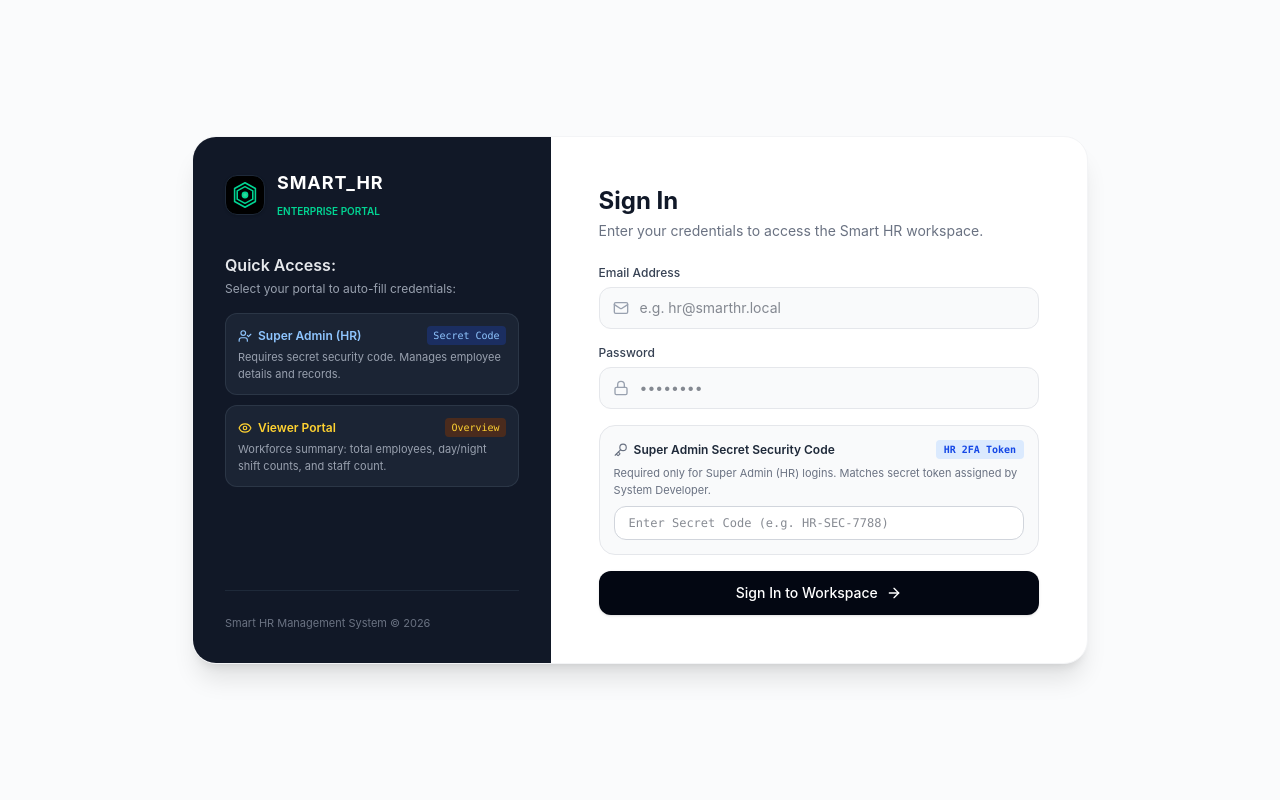
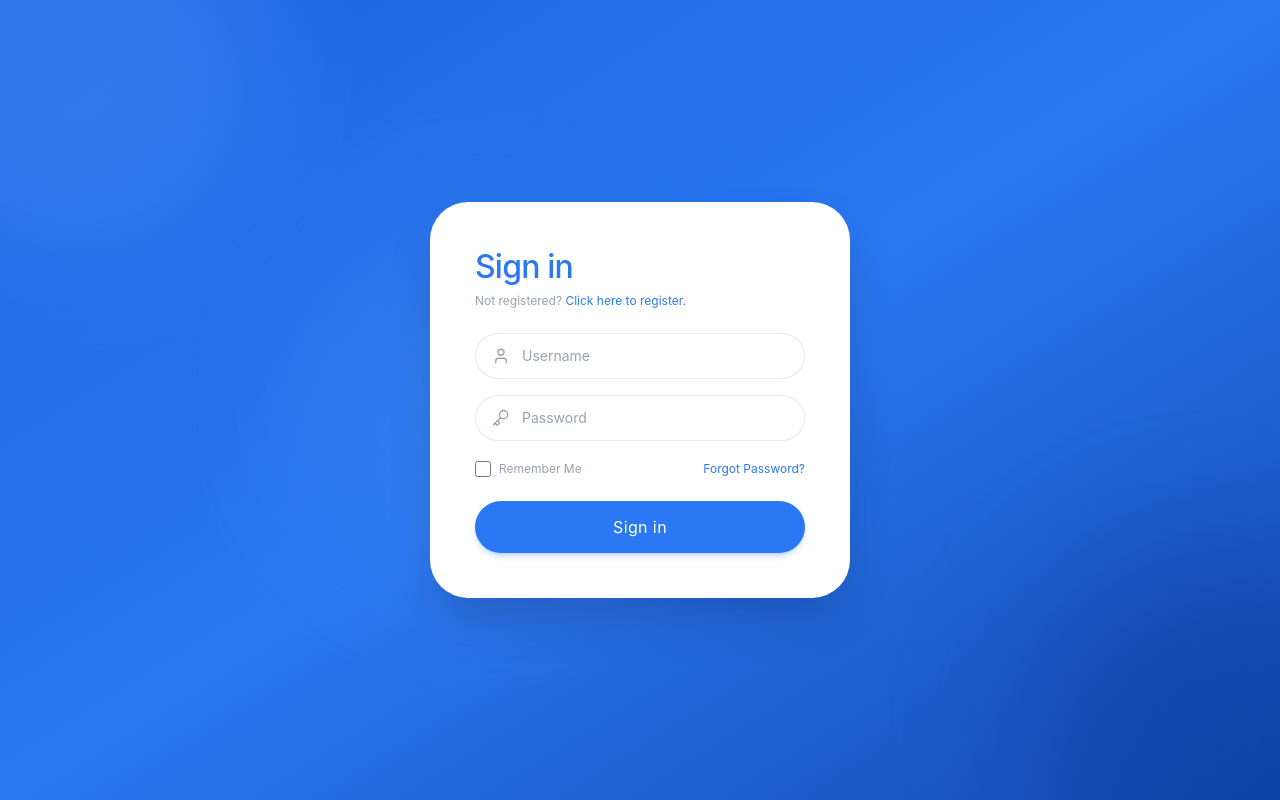
Before and after one commit to d-navanith/employee_management, a React (Vite) app in the folder client/: page /login in a window 1280 px wide. Built offline with nearby package versions, Linux system fonts and the light colour scheme.

Commit message:
Update login UI to match blue blurred card design

```diff
--- a/client/src/pages/Login.jsx
+++ b/client/src/pages/Login.jsx
@@ -1,25 +1,28 @@
 import React, { useState } from 'react';
 import { useNavigate } from 'react-router-dom';
 import { useAuth } from '../context/AuthContext';
-import { ShieldCheck, UserCheck, Eye, Lock, Mail, ArrowRight, AlertCircle, Key, ShieldAlert } from 'lucide-react';
+import { User, Key, ShieldCheck, AlertCircle } from 'lucide-react';
 
 const Login = () => {
   const [email, setEmail] = useState('');
   const [password, setPassword] = useState('');
   const [secretCode, setSecretCode] = useState('');
-  const [isSuperAdminSelected, setIsSuperAdminSelected] = useState(false);
+  const [rememberMe, setRememberMe] = useState(false);
   const [error, setError] = useState('');
   const [loading, setLoading] = useState(false);
+  const [requiresCode, setRequiresCode] = useState(false);
+
   const { login } = useAuth();
   const navigate = useNavigate();
 
-  // Automatically detect if user typed an HR / super admin email
-  const isHrAccount = isSuperAdminSelected || email.toLowerCase().includes('hr@') || email.toLowerCase().includes('admin');
+  // Auto-reveal secret code field if user enters HR/Super Admin email or if server requested it
+  const isHrAccount = requiresCode || email.toLowerCase().includes('hr@') || email.toLowerCase().includes('admin');
 
   const handleSubmit = async (e) => {
     e.preventDefault();
     setError('');
     setLoading(true);
+
     try {
       const user = await login(email, password, secretCode);
       if (user.role === 'VIEWER') {
@@ -30,7 +33,7 @@ const Login = () => {
     } catch (err) {
       console.error(err);
       if (err.response?.data?.requiresSecretCode) {
-        setIsSuperAdminSelected(true);
+        setRequiresCode(true);
       }
       setError(err.response?.data?.message || 'Login failed. Please check your credentials.');
     } finally {
@@ -38,175 +41,123 @@ const Login = () => {
     }
   };
 
-  const setDemoCredentials = (roleEmail, rolePass, roleCode = '') => {
-    setEmail(roleEmail);
-    setPassword(rolePass);
-    setSecretCode(roleCode);
-    setIsSuperAdminSelected(Boolean(roleCode || roleEmail.includes('hr@')));
-    setError('');
-  };
+  return (
+    <div className="min-h-screen relative flex items-center justify-center p-4 bg-[#2370ea] overflow-hidden">
+      {/* Background radial blurs matching the reference image */}
+      <div className="absolute inset-0 bg-gradient-to-br from-[#1d64e0] via-[#2a77f0] to-[#124db5]" />
+      <div className="absolute -top-32 -left-32 w-96 h-96 bg-[#4f95fc] rounded-full filter blur-3xl opacity-40 pointer-events-none" />
+      <div className="absolute -bottom-32 -right-32 w-96 h-96 bg-[#0a3d99] rounded-full filter blur-3xl opacity-50 pointer-events-none" />
+      <div className="absolute top-1/2 left-1/4 -translate-y-1/2 w-80 h-80 bg-[#60a5fa] rounded-full filter blur-[100px] opacity-25 pointer-events-none" />
 
-  return (
-    <div className="min-h-screen bg-[#fafbfc] flex items-center justify-center p-4">
-      <div className="w-full max-w-4xl grid md:grid-cols-5 bg-white rounded-3xl shadow-xl overflow-hidden border border-gray-100">
+      {/* Main Login Card matching the reference UI */}
+      <div className="relative z-10 w-full max-w-[420px] bg-white rounded-[38px] shadow-2xl shadow-blue-950/30 p-8 sm:p-11 border border-white/60">
+        <div className="text-left">
+          {/* Title */}
+          <h1 className="text-[32px] font-medium text-[#2b78f4] tracking-tight leading-tight">
+            Sign in
+          </h1>
 
-        {/* Left Side: Brand & Quick Demo Switcher */}
-        <div className="md:col-span-2 bg-[#111827] text-white p-8 flex flex-col justify-between">
-          <div>
-            <div className="flex items-center gap-3">
-              <div className="w-10 h-10 rounded-xl bg-black border border-gray-800 flex items-center justify-center p-1.5 shadow-sm">
-                <svg viewBox="0 0 100 100" className="w-full h-full text-emerald-400 stroke-current" fill="none" strokeWidth="6">
-                  <polygon points="50 3, 90 25, 90 75, 50 97, 10 75, 10 25" strokeLinejoin="round" />
-                  <polygon points="50 18, 80 34, 80 66, 50 82, 20 66, 20 34" strokeLinejoin="round" />
-                  <circle cx="50" cy="50" r="10" fill="#34d399" />
-                </svg>
-              </div>
-              <div>
-                <h2 className="font-bold text-lg tracking-wider text-white">SMART_HR</h2>
-                <span className="text-[10px] uppercase font-semibold text-emerald-400">Enterprise Portal</span>
-              </div>
+          {/* Subtitle */}
+          <p className="text-xs text-gray-400 mt-1.5 font-normal">
+            Not registered?{' '}
+            <button
+              type="button"
+              onClick={() => alert('Viewer registration can be configured by System Developer in System Settings.')}
+              className="text-[#2b78f4] hover:underline cursor-pointer"
+            >
+              Click here to register.
+            </button>
+          </p>
         </div>
 
-            <div className="mt-8">
-              <h3 className="text-base font-semibold text-gray-200">Quick Access:</h3>
-              <p className="text-xs text-gray-400 mt-1">
-                Select your portal to auto-fill credentials:
-              </p>
-
-              <div className="mt-4 space-y-2.5">
-                {/* 1. Super Admin (HR) with Secret Token */}
-                <button
-                  type="button"
-                  onClick={() => setDemoCredentials('hr@smarthr.local', 'Admin@123', 'HR-SEC-7788')}
-                  className="w-full text-left p-3 rounded-xl bg-gray-800/80 hover:bg-gray-800 border border-gray-700/60 hover:border-blue-500/50 transition-all group cursor-pointer"
-                >
-                  <div className="flex items-center justify-between">
-                    <span className="text-xs font-semibold text-blue-300 flex items-center gap-1.5">
-                      <UserCheck size={14} /> Super Admin (HR)
-                    </span>
-                    <span className="text-[10px] px-1.5 py-0.5 rounded bg-blue-900/50 text-blue-300 font-mono">Secret Code</span>
-                  </div>
-                  <p className="text-[11px] text-gray-400 mt-1">
-                    Requires secret security code. Manages employee details and records.
-                  </p>
-                </button>
-
-                {/* 2. Viewer */}
-                <button
-                  type="button"
-                  onClick={() => setDemoCredentials('viewer@smarthr.local', 'Viewer@123', '')}
-                  className="w-full text-left p-3 rounded-xl bg-gray-800/80 hover:bg-gray-800 border border-gray-700/60 hover:border-amber-500/50 transition-all group cursor-pointer"
-                >
-                  <div className="flex items-center justify-between">
-                    <span className="text-xs font-semibold text-amber-300 flex items-center gap-1.5">
-                      <Eye size={14} /> Viewer Portal
-                    </span>
-                    <span className="text-[10px] px-1.5 py-0.5 rounded bg-amber-900/50 text-amber-300 font-mono">Overview</span>
-                  </div>
-                  <p className="text-[11px] text-gray-400 mt-1">
-                    Workforce summary: total employees, day/night shift counts, and staff count.
-                  </p>
-                </button>
-              </div>
-            </div>
-          </div>
-
-          <div className="text-[11px] text-gray-500 pt-6 border-t border-gray-800">
-            Smart HR Management System &copy; 2026
-          </div>
-        </div>
-
-        {/* Right Side: Login Form */}
-        <div className="md:col-span-3 p-8 lg:p-12 flex flex-col justify-center">
-          <div>
-            <h2 className="text-2xl font-bold text-gray-900">Sign In</h2>
-            <p className="text-sm text-gray-500 mt-1">
-              Enter your credentials to access the Smart HR workspace.
-            </p>
-
+        {/* Error notification */}
         {error && (
-              <div className="mt-4 p-3.5 bg-red-50 border border-red-200 rounded-xl flex items-start gap-2.5 text-xs text-red-700">
-                <AlertCircle size={16} className="shrink-0 mt-0.5" />
+          <div className="mt-4 p-3 bg-red-50 border border-red-200 rounded-2xl flex items-center gap-2 text-xs text-red-600">
+            <AlertCircle size={15} className="shrink-0" />
             <span>{error}</span>
           </div>
         )}
 
+        {/* Form */}
         <form onSubmit={handleSubmit} className="mt-6 space-y-4">
-              {/* Email */}
-              <div>
-                <label className="block text-xs font-medium text-gray-700 mb-1.5">Email Address</label>
+          {/* Username / Email field with user icon */}
           <div className="relative">
-                  <Mail size={16} className="absolute left-3.5 top-1/2 -translate-y-1/2 text-gray-400" />
+            <div className="w-full flex items-center px-4 py-3 rounded-full border border-gray-200/90 bg-white focus-within:border-[#2b78f4] focus-within:ring-2 focus-within:ring-[#2b78f4]/15 transition-all">
+              <User size={18} className="text-gray-400 shrink-0 mr-3 stroke-[1.75]" />
               <input
-                    type="email"
+                type="text"
                 required
                 value={email}
                 onChange={(e) => setEmail(e.target.value)}
-                    placeholder="e.g. hr@smarthr.local"
-                    className="w-full pl-10 pr-4 py-2.5 bg-gray-50 border border-gray-200 rounded-xl text-sm text-gray-900 focus:bg-white focus:border-emerald-500 focus:ring-2 focus:ring-emerald-500/20 transition-all outline-none"
+                placeholder="Username"
+                className="w-full bg-transparent text-sm text-gray-800 placeholder-gray-400 outline-none font-normal"
               />
             </div>
           </div>
 
-              {/* Password */}
-              <div>
-                <label className="block text-xs font-medium text-gray-700 mb-1.5">Password</label>
+          {/* Password field with key icon */}
           <div className="relative">
-                  <Lock size={16} className="absolute left-3.5 top-1/2 -translate-y-1/2 text-gray-400" />
+            <div className="w-full flex items-center px-4 py-3 rounded-full border border-gray-200/90 bg-white focus-within:border-[#2b78f4] focus-within:ring-2 focus-within:ring-[#2b78f4]/15 transition-all">
+              <Key size={18} className="text-gray-400 shrink-0 mr-3 stroke-[1.75]" />
               <input
                 type="password"
                 required
                 value={password}
                 onChange={(e) => setPassword(e.target.value)}
-                    placeholder="••••••••"
-                    className="w-full pl-10 pr-4 py-2.5 bg-gray-50 border border-gray-200 rounded-xl text-sm text-gray-900 focus:bg-white focus:border-emerald-500 focus:ring-2 focus:ring-emerald-500/20 transition-all outline-none"
+                placeholder="Password"
+                className="w-full bg-transparent text-sm text-gray-800 placeholder-gray-400 outline-none font-normal"
               />
             </div>
           </div>
 
-              {/* Super Admin Secret Code / Security Token input */}
-              <div className={`p-3.5 rounded-2xl transition-all border ${
-                isHrAccount
-                  ? 'bg-blue-50/70 border-blue-200'
-                  : 'bg-gray-50 border-gray-200'
-              }`}>
-                <div className="flex items-center justify-between mb-1.5">
-                  <label className="text-xs font-semibold text-gray-800 flex items-center gap-1.5">
-                    <Key size={14} className={isHrAccount ? 'text-blue-600' : 'text-gray-500'} />
-                    Super Admin Secret Security Code
-                  </label>
-                  <span className="text-[10px] font-mono px-2 py-0.5 rounded bg-blue-100 text-blue-700 font-semibold">
-                    HR 2FA Token
-                  </span>
-                </div>
-
-                <p className="text-[11px] text-gray-500 mb-2">
-                  Required only for Super Admin (HR) logins. Matches secret token assigned by System Developer.
-                </p>
-
-                <div className="relative">
+          {/* Secret Code field (Shown when Super Admin / HR credentials are used) */}
+          {isHrAccount && (
+            <div className="relative animate-fadeIn">
+              <div className="w-full flex items-center px-4 py-3 rounded-full border border-blue-200 bg-blue-50/40 focus-within:border-[#2b78f4] focus-within:ring-2 focus-within:ring-[#2b78f4]/15 transition-all">
+                <ShieldCheck size={18} className="text-[#2b78f4] shrink-0 mr-3 stroke-[1.75]" />
                 <input
                   type="text"
                   value={secretCode}
                   onChange={(e) => setSecretCode(e.target.value)}
-                    placeholder="Enter Secret Code (e.g. HR-SEC-7788)"
-                    className="w-full px-3.5 py-2 bg-white border border-gray-300 rounded-xl text-xs font-mono font-medium text-gray-900 focus:border-blue-500 focus:ring-2 focus:ring-blue-500/20 transition-all outline-none"
+                  placeholder="Secret Code"
+                  className="w-full bg-transparent text-sm text-gray-800 placeholder-gray-400 outline-none font-mono"
                 />
               </div>
             </div>
+          )}
 
+          {/* Options: Remember Me & Forgot Password */}
+          <div className="flex items-center justify-between pt-1 text-xs text-gray-400">
+            <label className="flex items-center gap-2 cursor-pointer select-none">
+              <input
+                type="checkbox"
+                checked={rememberMe}
+                onChange={(e) => setRememberMe(e.target.checked)}
+                className="w-4 h-4 rounded text-[#2b78f4] focus:ring-0 cursor-pointer accent-[#2b78f4]"
+              />
+              <span className="text-gray-400 hover:text-gray-600 transition-colors">Remember Me</span>
+            </label>
+
+            <button
+              type="button"
+              onClick={() => alert('Please contact the System Developer to reset your account password.')}
+              className="text-[#2b78f4] hover:underline cursor-pointer"
+            >
+              Forgot Password?
+            </button>
+          </div>
+
+          {/* Sign In Button */}
+          <div className="pt-2">
             <button
               type="submit"
               disabled={loading}
-                className="w-full mt-2 py-3 bg-gray-950 hover:bg-black text-white font-medium text-sm rounded-xl flex items-center justify-center gap-2 transition-all shadow-sm disabled:opacity-50 cursor-pointer"
+              className="w-full py-3.5 px-6 rounded-full bg-[#2b78f4] hover:bg-[#2069dc] active:bg-[#1a5bc2] text-white text-base font-normal tracking-wide shadow-md shadow-blue-500/25 transition-all cursor-pointer disabled:opacity-60"
             >
-                {loading ? 'Verifying Credentials...' : 'Sign In to Workspace'}
-                <ArrowRight size={16} />
+              {loading ? 'Signing in...' : 'Sign in'}
             </button>
+          </div>
         </form>
-          </div>
-        </div>
-
       </div>
     </div>
   );
```
Lines whose indentation alone changed are shown as unchanged.
